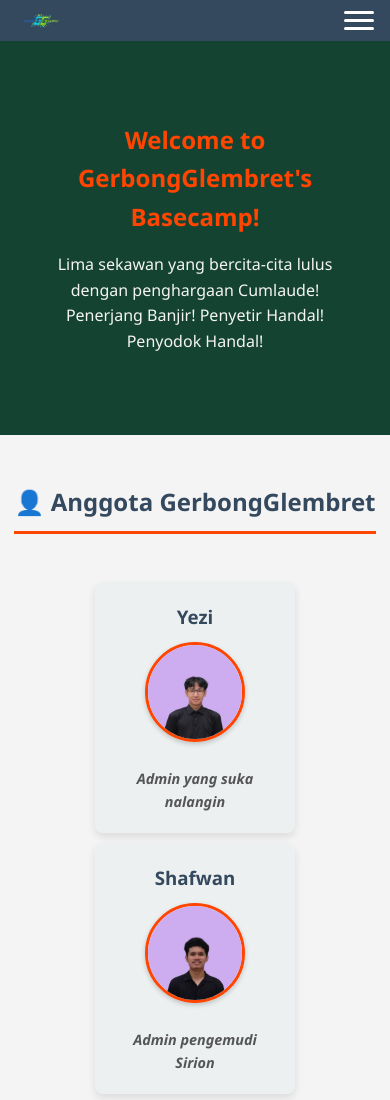
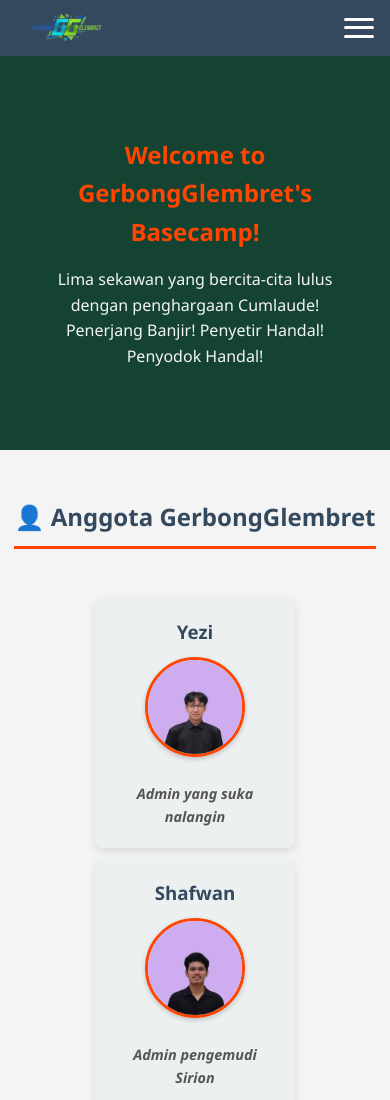
Before and after one commit to lendradarujati/GerbongGlembret, a plain HTML site: page index.html in a window 390 px wide. Shown: the top 1100 px of the page. Drawn offline with Linux system fonts and the light colour scheme.

Commit message:
Add files via upload

```diff
--- a/style.css
+++ b/style.css
@@ -315,9 +315,9 @@ footer {
     }
 
     .header-logo {
-        height: 50px; /* Logo lebih kecil di HP */
-        margin-top: -15px;
-        margin-bottom: -15px;
+        height: 100px; /* Logo lebih kecil di HP */
+        margin-top: -30px;
+        margin-bottom: -30px;
     }
 
     .burger-menu {
```
